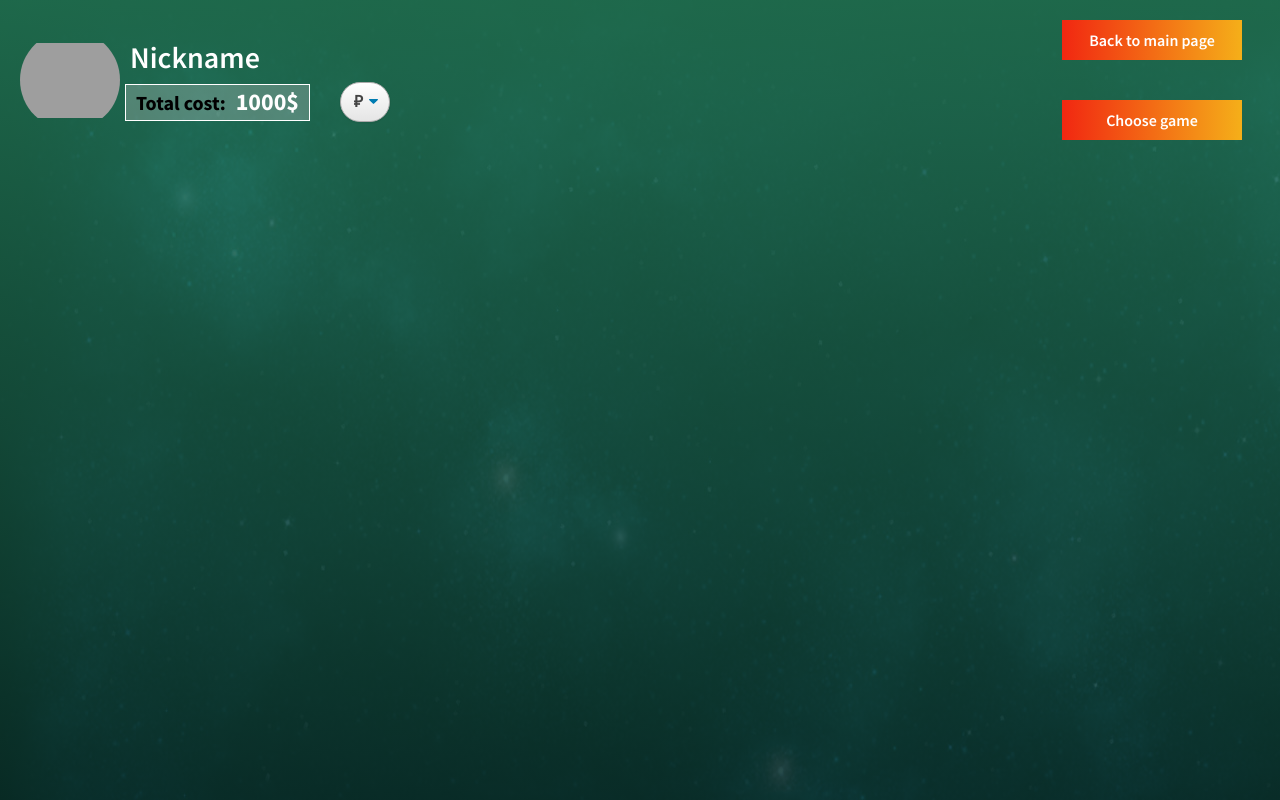
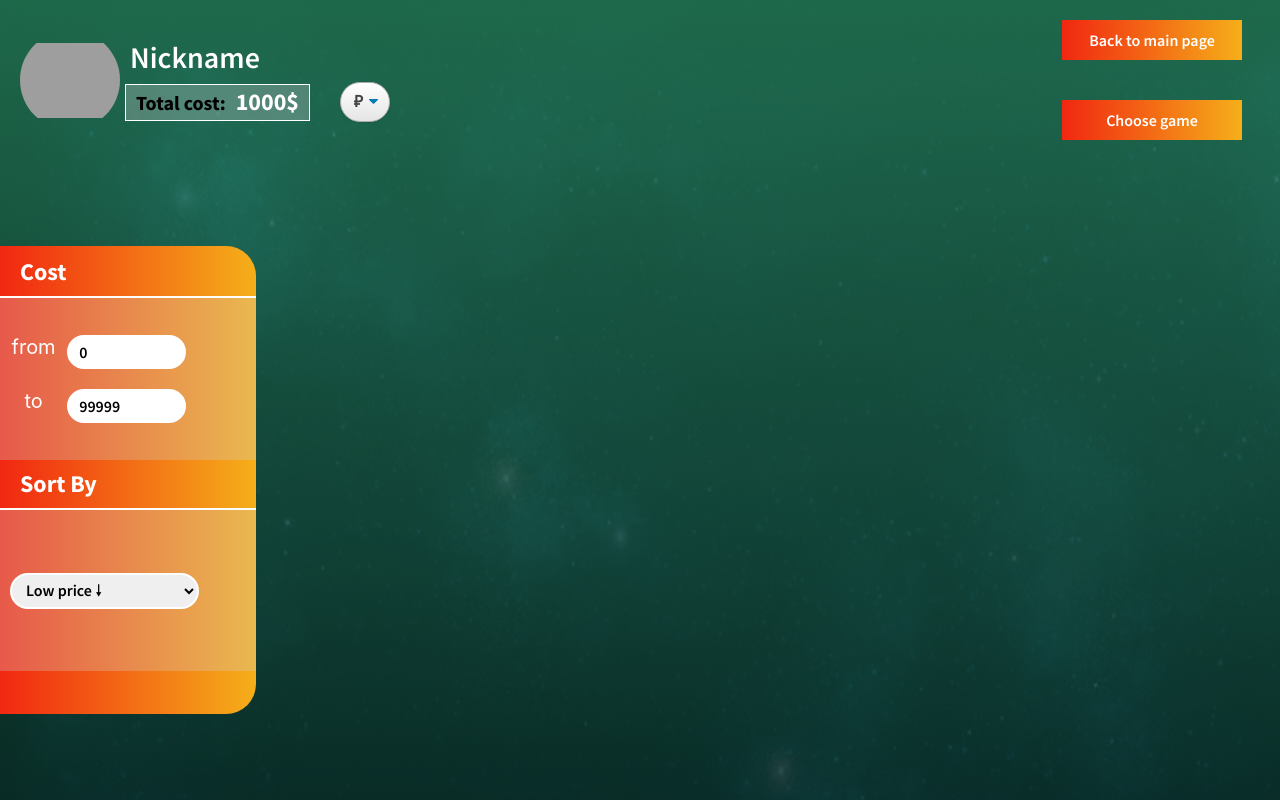
Before and after one commit to borwi4ok/web-semester-project, a React (Create React App) app: page /inventory in a window 1280 px wide. Built offline with nearby package versions, Linux system fonts and the light colour scheme; grey boxes are pictures that could not be loaded.

Commit message:
added ui-filters

```diff
--- a/src/index.css
+++ b/src/index.css
@@ -32,7 +32,7 @@ code {
   font-family: source-code-pro, Menlo, Monaco, Consolas, 'Courier New',
     monospace;
 }
-/*
-* {
+
+/* * {
   outline: 1px solid #ccc;
 } */
--- a/src/pages/inventory/parts/Inventory.js
+++ b/src/pages/inventory/parts/Inventory.js
@@ -3,6 +3,9 @@ import styles from './Inventory.module.css'
 import User from './header/User'
 import ReturnButton from './header/ReturnButton'
 import ChooseGame from './header/ChooseGame'
+import CostFilter from './base/CostFilter'
+import SortByFilter from './base/SortByFilter'
+import Item from './base/Item'
 
 export default function Inventory() {
   return (
@@ -15,19 +18,16 @@ export default function Inventory() {
             <ChooseGame />
           </div>
         </div>
-        {/* middle part */}
-        <div>
-          {/* filters */}
-          {/* <div>
-          <CostFilter />
-          <SortByFilter />
-        </div> */}
-          {/* items */}
-          {/* <div>
-          <Item />
-          <Item />
-          <Item />
-        </div> */}
+        <div className={styles.container__base}>
+          <div className={styles.filters}>
+            <CostFilter />
+            <SortByFilter />
+          </div>
+          <div>
+            <Item />
+            <Item />
+            <Item />
+          </div>
         </div>
       </div>
     </div>
--- a/src/pages/inventory/parts/Inventory.module.css
+++ b/src/pages/inventory/parts/Inventory.module.css
@@ -20,7 +20,7 @@
   display: grid;
   grid-auto-flow: column;
   justify-content: space-between;
-  grid-template-columns: 30% minmax(210px, 20%);
+  grid-template-columns: 30% minmax(245px, 20%);
   width: 100%;
   height: 100%;
 }
@@ -29,3 +29,22 @@
   display: grid;
   grid-auto-flow: row;
 }
+
+.container__base {
+  display: grid;
+  grid-auto-flow: column;
+  grid-template-columns: minmax(190px, 20%) auto;
+}
+
+.filters {
+  display: grid;
+  grid-template-rows: 45% 45%;
+  padding: 10px 0;
+  gap: 10px;
+  width: 100%;
+  height: 70%;
+  margin: auto 0;
+  background: linear-gradient(90deg, rgb(241, 39, 17), rgb(245, 175, 25));
+  border-top-right-radius: 30px;
+  border-bottom-right-radius: 30px;
+}
--- /dev/null
+++ b/src/pages/inventory/parts/base/CostFilter.js
@@ -0,0 +1,20 @@
+import React from 'react'
+import styles from './CostFilter.module.css'
+
+export default function CostFilter() {
+  return (
+    <div className={styles.container}>
+      <span>Cost</span>
+      <div className={styles.wrapper}>
+        <div>
+          <label for='from'>from</label>
+          <input id='from' type='number' defaultValue='0'></input>
+        </div>
+        <div>
+          <label for='to'>to</label>
+          <input id='to' type='number' defaultValue='99999'></input>
+        </div>
+      </div>
+    </div>
+  )
+}
--- /dev/null
+++ b/src/pages/inventory/parts/base/CostFilter.module.css
@@ -0,0 +1,58 @@
+.container {
+  display: grid;
+  grid-template-rows: 20% auto;
+  height: 100%;
+  color: #fff;
+  font-size: 20px;
+  margin: auto 0;
+}
+
+.container span {
+  font-family: 'SansBold', 'sans-serif';
+  font-size: 24px;
+  padding-left: 20px;
+}
+
+.wrapper {
+  display: grid;
+  align-content: center;
+  height: 100%;
+  border-top: 2px solid #fff;
+  background-color: rgba(204, 204, 204, 0.3);
+}
+
+.wrapper div {
+  display: grid;
+  grid-auto-flow: column;
+  grid-template-columns: 20% minmax(100px, 40%);
+  margin: 10px;
+}
+
+.wrapper label {
+  text-align: center;
+}
+
+.wrapper input {
+  width: 100%;
+  margin-right: 20px;
+  margin-left: 10px;
+  padding: 5px;
+  padding-left: 10px;
+  font-size: 16px;
+  font-family: 'SansSemiBold', 'sans-serif';
+  border-radius: 20px;
+  border: 2px solid #fff;
+  -webkit-transition: 0.5s;
+  transition: 0.5s;
+}
+
+.wrapper input:focus {
+  outline: none;
+  border: 2px solid #000;
+}
+
+input::-webkit-outer-spin-button,
+input::-webkit-inner-spin-button {
+  -webkit-appearance: none;
+  margin: 0;
+}
--- /dev/null
+++ b/src/pages/inventory/parts/base/Item.js
@@ -0,0 +1,6 @@
+import React from 'react'
+import styles from './Item.module.css'
+
+export default function Item() {
+  return <div className={styles.container}></div>
+}
--- /dev/null
+++ b/src/pages/inventory/parts/base/SortByFilter.js
@@ -0,0 +1,21 @@
+import React from 'react'
+import styles from './SortByFilter.module.css'
+
+export default function SortByFilter() {
+  return (
+    <div className={styles.container}>
+      <span>Sort By</span>
+      <div className={styles.wrapper}>
+        <div>
+          <select>
+            {/* Посмотреть по каким критериям ещё можно сортировать */}
+            <option>Low price &#129047;</option>
+            <option>High price &#129045;</option>
+            <option>Name</option>
+            <option>name</option>
+          </select>
+        </div>
+      </div>
+    </div>
+  )
+}
--- /dev/null
+++ b/src/pages/inventory/parts/base/SortByFilter.module.css
@@ -0,0 +1,44 @@
+.container {
+  display: grid;
+  grid-template-rows: 20% auto;
+  height: 100%;
+  color: #fff;
+  font-size: 20px;
+  margin: auto 0;
+}
+
+.container span {
+  font-family: 'SansBold', 'sans-serif';
+  font-size: 24px;
+  padding-left: 20px;
+}
+
+.wrapper {
+  display: grid;
+  align-content: center;
+  height: 100%;
+  border-top: 2px solid #fff;
+  background-color: rgba(204, 204, 204, 0.3);
+}
+
+.wrapper div {
+  display: grid;
+  grid-auto-flow: column;
+  margin: 10px;
+}
+
+.wrapper select {
+  width: 80%;
+  padding: 5px;
+  padding-left: 10px;
+  font-size: 16px;
+  font-family: 'SansSemiBold', 'sans-serif';
+  border-radius: 20px;
+  border: 2px solid #fff;
+  -webkit-transition: 0.5s;
+  transition: 0.5s;
+}
+
+.wrapper select:focus {
+  border: 2px solid #000;
+}
```
Also changed, not shown: src/pages/inventory/parts/base/Item.module.css (added).
